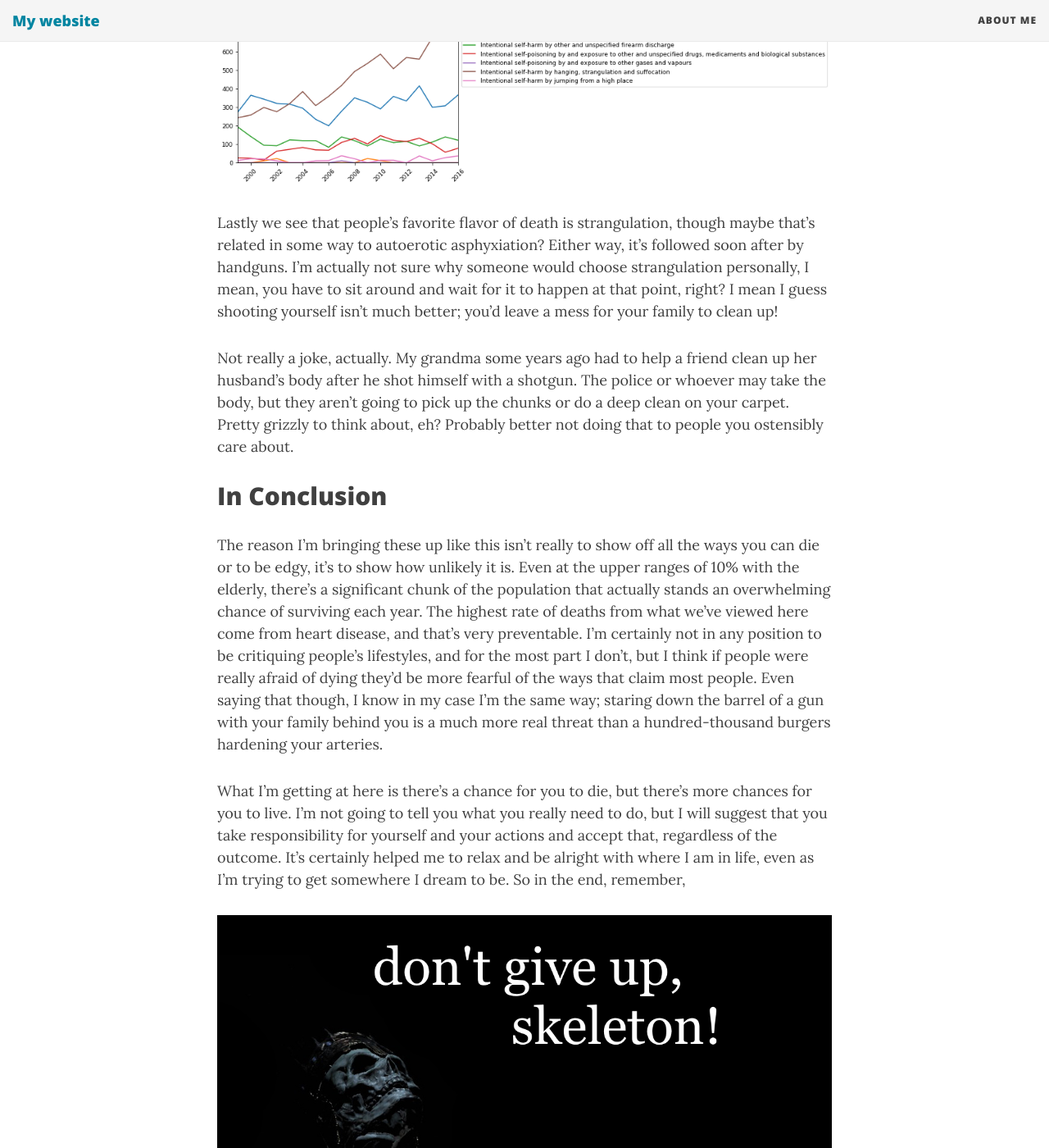
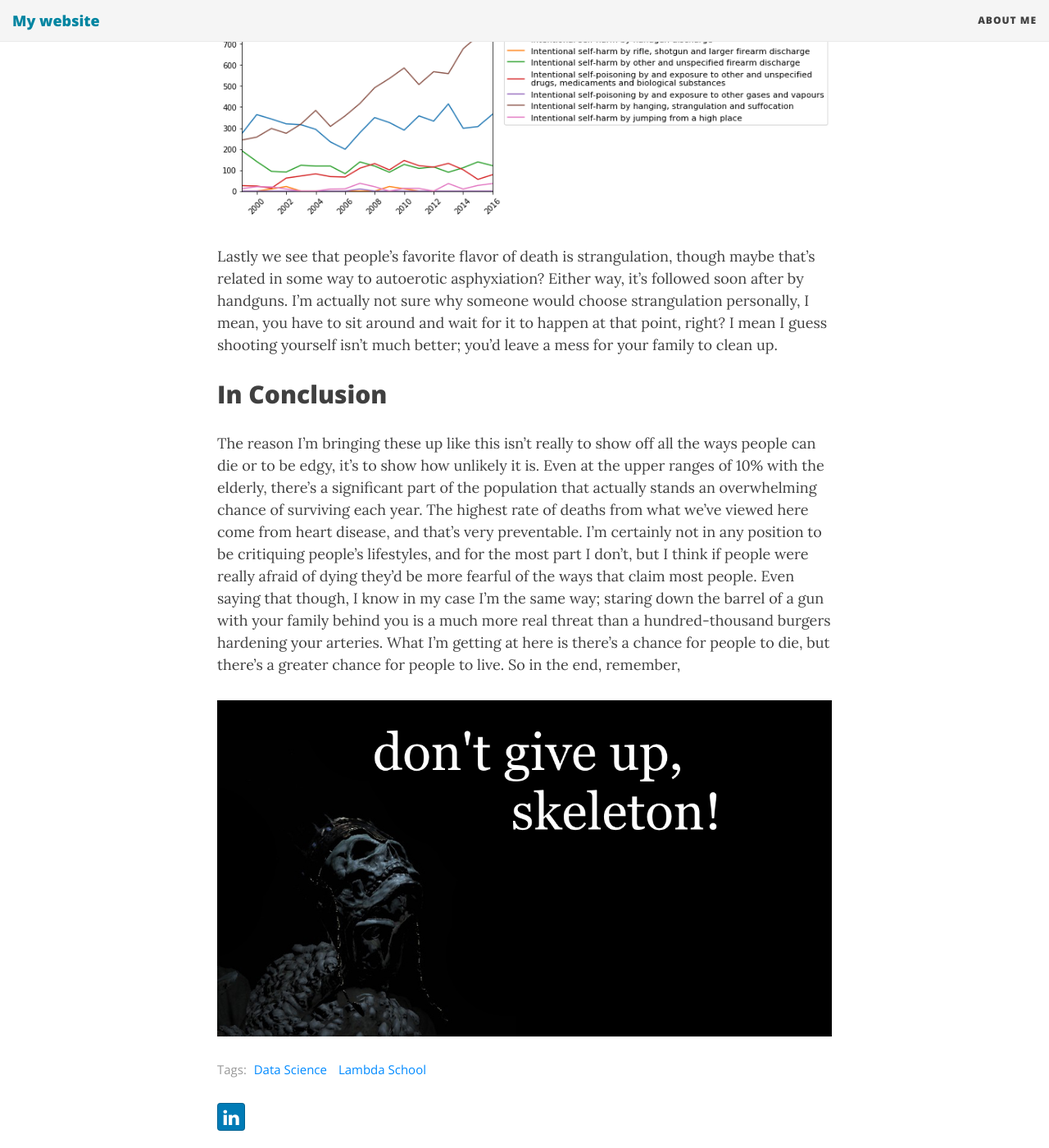
Before and after one commit to JoshuaPMallory/JoshuaPMallory.github.io, a Jekyll site: the page built from _posts/2019-10-24-Lambda-Build-1.md, in a window 1280 px wide and 1400 px high, scrolled down 5926 px. Shown: the whole window at 82% size. Built offline with Jekyll 4.4.1, drawn with Linux system fonts in a browser that asks for light colours; nearby versions of some CDN libraries; some of the changed text lies outside the part shown.

Commit message:
Renamed it again Increased font size for legends

```diff
--- a/_posts/2019-10-22-Lambda-Build-1.md
+++ b/_posts/2019-10-24-Lambda-Build-1.md
@@ -2,15 +2,13 @@
 layout: post
 title: Build 1 - Death and Statistics
 subtitle: Lambda School - Data Science 9
-gh-repo: JoshuaPMallory/Unit_1_Build
+gh-repo: JoshuaPMallory/Death_and_Statistics
 gh-badge: [fork]
 image: /img/there-there-skeleton.png
 tags: [Data Science, Lambda School]
 ---
 
-This is my first project for Lambda School's monthly build week.
-
-I think the media presents a hostile view of life in the US; that shootings are happening more frequently than ever, that politicians and corporations are manipulating us, and that an excess diet of [eggs](https://www.pcrm.org/good-nutrition/nutrition-information/health-concerns-with-eggs 'Physicians Committee: Health Concerns with Eggs') is going to give us cancer. Or, wait... [I guess they're good for you now](https://health.clevelandclinic.org/i-have-cancer-what-should-i-eat-2/ 'Cleveland Clinic: I Have Cancer — What Should I Eat?'). It sounds like [other countries](https://www.washingtonpost.com/world/2019/06/04/china-warns-against-traveling-us-citing-shootings-robberies-theft/ 'Washington Post: China warns against traveling to the U.S., citing \‘shootings, robberies and theft\’') are taking note as well.
+From my corner of the world in California I think the media presents a hostile view of life; that shootings are happening more frequently than ever, that we're being manipulated by politicians and corporations, and that an excess diet of [eggs](https://www.pcrm.org/good-nutrition/nutrition-information/health-concerns-with-eggs 'Physicians Committee: Health Concerns with Eggs') is going to give us cancer. Or, wait... [I guess they're good for you now](https://health.clevelandclinic.org/i-have-cancer-what-should-i-eat-2/ 'Cleveland Clinic: I Have Cancer — What Should I Eat?'). It sounds like [other countries](https://www.washingtonpost.com/world/2019/06/04/china-warns-against-traveling-us-citing-shootings-robberies-theft/ 'Washington Post: China warns against traveling to the U.S., citing \‘shootings, robberies and theft\’') are taking note as well.
 
 I don't think death is nearly as common or likely as they believe so I'm going to be look at deaths in my corner of the world to give a general idea of the state of things in the past 17 years. By using data gathered from the CDC on California deaths I intend to give a clear view on death, it's most commonly talked about causes, and it's general probability against the surviving population. From what I've read in the past I believe the most likely causes of death are heart related illness and motor-vehicle collisions, and I'll compare that with what I believe most people would worry about; homicide and terrorism. (Well, I would do terrorism, but there's actually no listed deaths for terrorism in California, so that makes a great start!)
 
@@ -37,7 +35,7 @@
 
 Overview of Infants >1 y/o in San Diego | Of those, the top 5 causes of Death in 2016
 :-------------------------:|:-------------------------:
- ![Graph_SD_2016_1](/img/Graph_SD_2016_1.png)|![Donut_SD_2016_1](/img/Donut_SD_2016_1.png)
+ ![Graph_SD_2016_1](/img/Graph_SD_1.png)|![Donut_SD_2016_1](/img/Donut_SD_2016_1.png)
 
 So, I'd say we have a good sign here. In the most recent year for the dataset we aren't even up to 5 causes of death! And of those, there's only 40 that died, all of which were medical issues with two of them happening prior to birth. If we look at the graph we can also see that it's not really changing much over time. I mean sure, it looks like it's bouncing around but the sums are pretty low compared to what we saw earlier, and they're not increasing at all! Seventeen years and the average is relatively stable. I'd take that as a sign that the majority of these deaths aren't being influenced by anything in particular.
 
@@ -46,7 +44,7 @@
 
 Overview of people 85+ y/o in San Diego | Of those, the top 5 causes of Death in 2016
 :-------------------------:|:-------------------------:
-![Graph_SD_2016_85+](/img/Graph_SD_2016_85+.png) | ![Donut_SD_2016_85+](/img/Donut_SD_2016_85+.png)
+![Graph_SD_2016_85+](/img/Graph_SD_85+.png) | ![Donut_SD_2016_85+](/img/Donut_SD_2016_85+.png)
 
 In this case we can see not only is there a top five, but that there's a whole 85 other causes of death not included in the list. If I put them all there, this chart would quickly become impossible to read, but on top of that we can see that there's a trend going upwards for people in this age group.
 
@@ -86,15 +84,11 @@
 ![img](/img/Graph_C_Suicide.png)
 
 
-Lastly we see that people's favorite flavor of death is strangulation, though maybe that's related in some way to autoerotic asphyxiation? Either way, it's followed soon after by handguns. I'm actually not sure why someone would choose strangulation personally, I mean, you have to sit around and wait for it to happen at that point, right? I mean I guess shooting yourself isn't much better; you'd leave a mess for your family to clean up!
-
-Not really a joke, actually. My grandma some years ago had to help a friend clean up her husband's body after he shot himself with a shotgun. The police or whoever may take the body, but they aren't going to pick up the chunks or do a deep clean on your carpet. Pretty grizzly to think about, eh? Probably better not doing that to people you ostensibly care about.
+Lastly we see that people's favorite flavor of death is strangulation, though maybe that's related in some way to autoerotic asphyxiation? Either way, it's followed soon after by handguns. I'm actually not sure why someone would choose strangulation personally, I mean, you have to sit around and wait for it to happen at that point, right? I mean I guess shooting yourself isn't much better; you'd leave a mess for your family to clean up.
 
 
 ## In Conclusion
 
-The reason I'm bringing these up like this isn't really to show off all the ways you can die or to be edgy, it's to show how unlikely it is. Even at the upper ranges of 10% with the elderly, there's a significant chunk of the population that actually stands an overwhelming chance of surviving each year. The highest rate of deaths from what we've viewed here come from heart disease, and that's very preventable. I'm certainly not in any position to be critiquing people's lifestyles, and for the most part I don't, but I think if people were really afraid of dying they'd be more fearful of the ways that claim most people. Even saying that though, I know in my case I'm the same way; staring down the barrel of a gun with your family behind you is a much more real threat than a hundred-thousand burgers hardening your arteries.
-
-What I'm getting at here is there's a chance for you to die, but there's more chances for you to live. I'm not going to tell you what you really need to do, but I will suggest that you take responsibility for yourself and your actions and accept that, regardless of the outcome. It's certainly helped me to relax and be alright with where I am in life, even as I'm trying to get somewhere I dream to be. So in the end, remember,
+The reason I'm bringing these up like this isn't really to show off all the ways people can die or to be edgy, it's to show how unlikely it is. Even at the upper ranges of 10% with the elderly, there's a significant part of the population that actually stands an overwhelming chance of surviving each year. The highest rate of deaths from what we've viewed here come from heart disease, and that's very preventable. I'm certainly not in any position to be critiquing people's lifestyles, and for the most part I don't, but I think if people were really afraid of dying they'd be more fearful of the ways that claim most people. Even saying that though, I know in my case I'm the same way; staring down the barrel of a gun with your family behind you is a much more real threat than a hundred-thousand burgers hardening your arteries. What I'm getting at here is there's a chance for people to die, but there's a greater chance for people to live. So in the end, remember,
 
 ![dontgiveup](/img/dont-give-up-skeleton.png 'don\'t give up, skeleton!'){: .center-block :}
```
Also changed, not shown: img/California-overview-by-age.png, img/Donut_SD_2016_1.png, img/Donut_SD_2016_85+.png, img/Graph_C_Cancer.png, img/Graph_C_Homicide.png, img/Graph_C_MI.png, img/Graph_C_MVC.png, img/Graph_C_Suicide.png, img/Graph_SD_1.png (added), img/Graph_SD_2016_1.png (deleted), img/Graph_SD_2016_85+.png (deleted), img/Graph_SD_85+.png (added).
